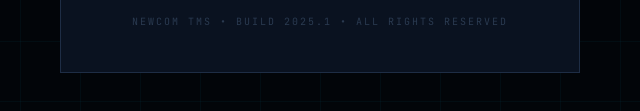
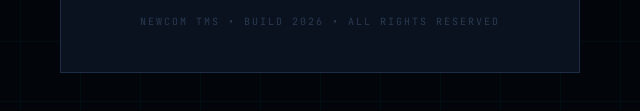
Before and after one commit to JeremiasReinoso/App-Newcom, an Electron app: page index.html in a window 1200 px wide. Shown: the part 619-730 px from the top of the page, 280-920 px from the left. Drawn offline with nearby package versions, Linux system fonts and the light colour scheme.

Commit message:
Update index.html

```diff
--- a/index.html
+++ b/index.html
@@ -474,7 +474,7 @@ Este software es propiedad exclusiva de Newcom Technologies. Al activar esta lic
     <input type="text" class="lic-key-inp" id="lic-key" placeholder="XXXX-XXXX-XXXX-XXXX" maxlength="19">
     <div class="err-msg" id="lic-err"></div>
     <button class="btn-full" onclick="activateLicense()">ACTIVAR SISTEMA</button>
-    <div class="box-version">NEWCOM TMS • BUILD 2025.1 • ALL RIGHTS RESERVED</div>
+    <div class="box-version">NEWCOM TMS • BUILD 2026 • ALL RIGHTS RESERVED</div>
   </div>
 </div>
 
```
